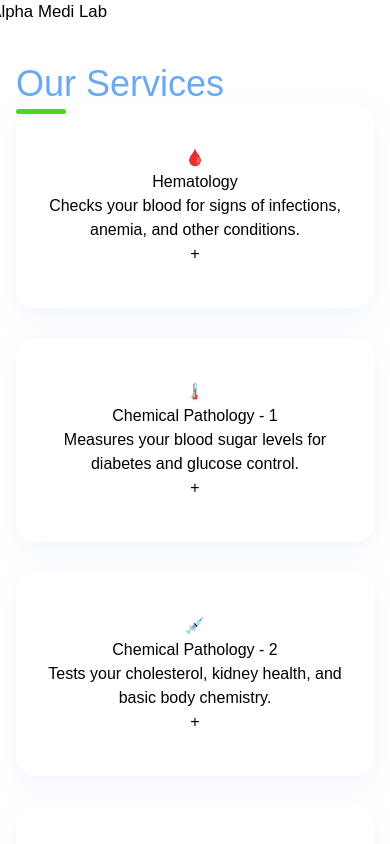
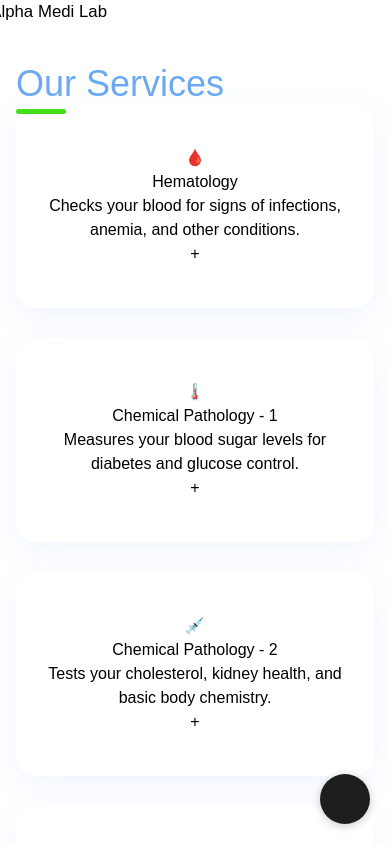
Before and after one commit to tiran-infoxty/alpha-medi-lab, a Next.js app: page /services in a window 390 px wide. Shown: the top 844 px of the page. Built offline with nearby package versions, Linux system fonts and the light colour scheme.

Commit message:
refactor DarkModeToggle component for improved styling and responsiveness

```diff
--- a/components/DarkModeToggle.tsx
+++ b/components/DarkModeToggle.tsx
@@ -5,8 +5,11 @@ const DarkModeToggle: React.FC = () => {
   const { isDarkMode, toggleDarkMode } = useDarkMode();
 
   return (
-    <div className="dark-mode-toggle" onClick={toggleDarkMode}>
-      <i className={isDarkMode ? 'fas fa-sun' : 'fas fa-moon'}></i>
+    <div
+      className="fixed bottom-5 right-5 z-[1000] w-[50px] h-[50px] rounded-full flex items-center justify-center cursor-pointer shadow-[0_2px_10px_rgba(0,0,0,0.2)] transition-all duration-300 hover:scale-110 bg-[#1e1e1e] dark:bg-[#252525]"
+      onClick={toggleDarkMode}
+    >
+      <i className={`fas ${isDarkMode ? 'fa-sun' : 'fa-moon'} text-2xl text-[#6ba9f2]`} />
     </div>
   );
 };
```
